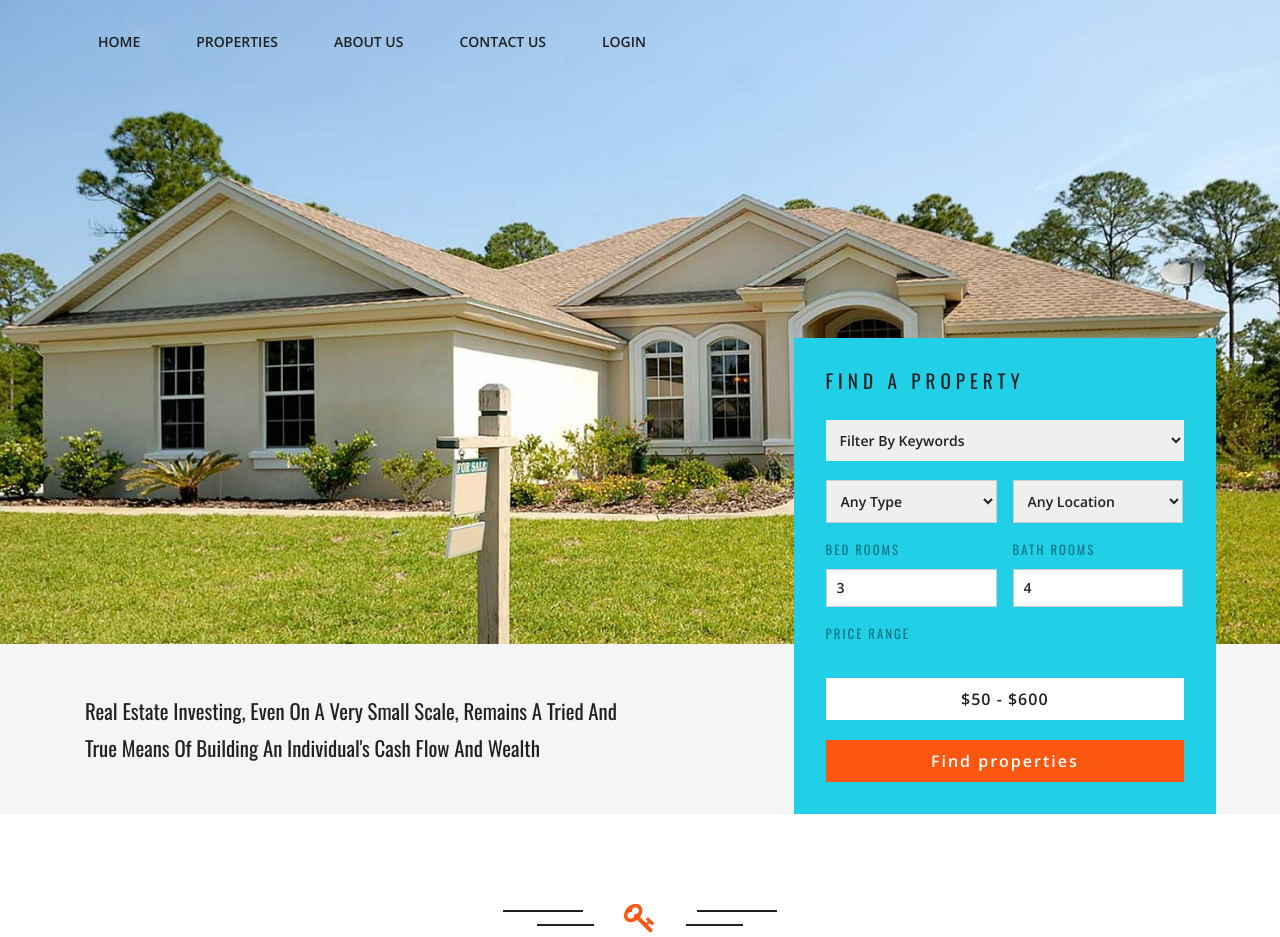
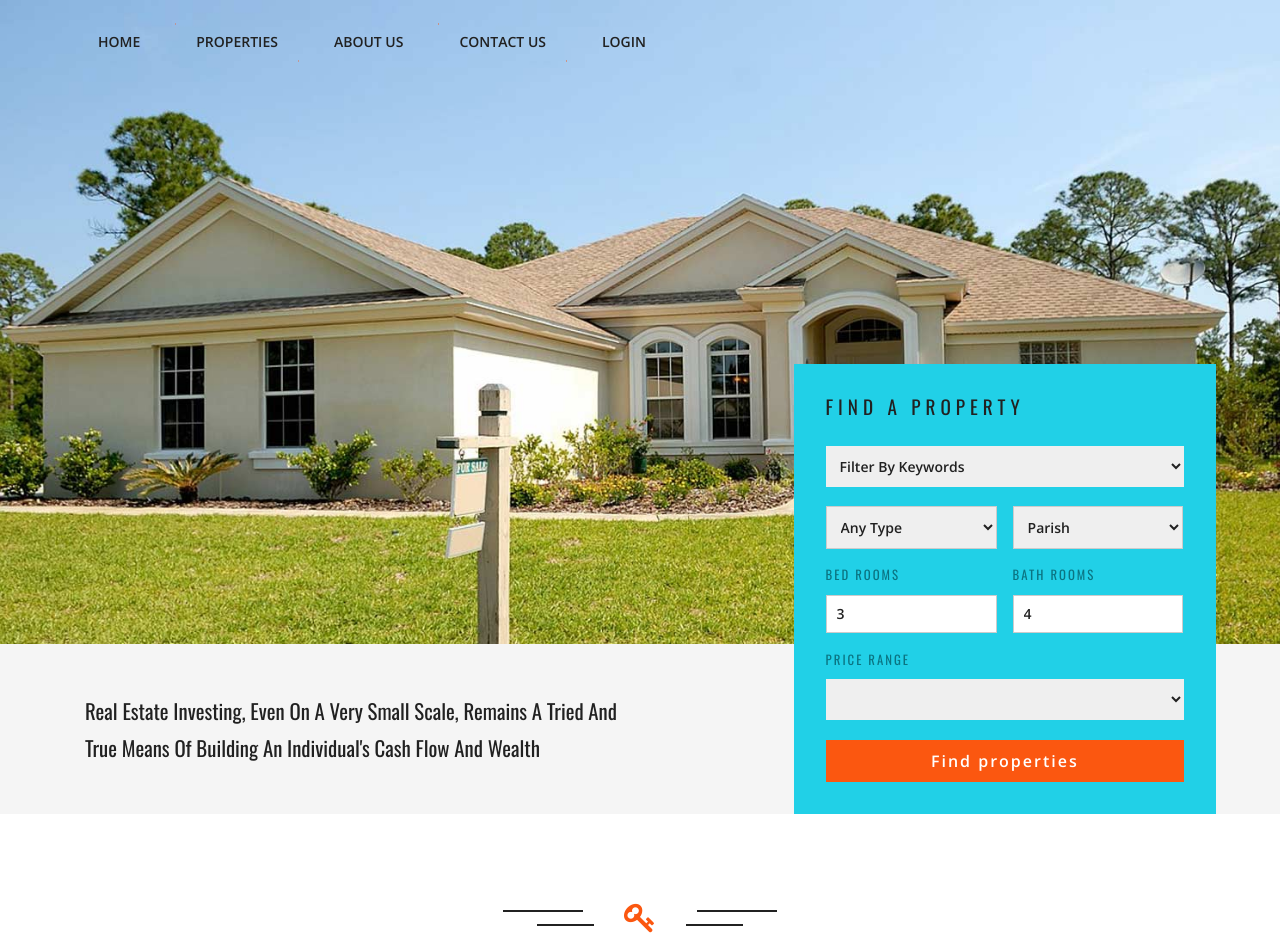
Before and after one commit to helium876/WSDI-GROUP-PROJECT, a PHP site: page / in a window 1280 px wide. Shown: the part 65-1002 px from the top of the page. Run offline with PHP 8.4, Linux system fonts and the light colour scheme.

Commit message:
Search Fix

```diff
--- a/index.php
+++ b/index.php
@@ -1,9 +1,3 @@
-<!--
-author: W3layouts
-author URL: http://w3layouts.com
-License: Creative Commons Attribution 3.0 Unported
-License URL: http://creativecommons.org/licenses/by/3.0/
--->
 <!DOCTYPE html>
 <html lang="en">
 <?php
@@ -51,7 +45,7 @@
 						</div>
 						<div class="w3_agileits_section_room">
 							<select onchange="change_country(this.value)" required="">
-								<option value="">Any Location</option>
+								<option value="">Parish</option>
 								<option value="">Australia</option>
 								<option value="">Sweden</option>
 								<option value="">Netherlands</option>
@@ -72,7 +66,12 @@
 					<div class="wthree_range_slider">
 						<h4>Price range</h4>
 						<div id="slider-range"></div>
-						<input type="text" id="amount" style="border: 0;" />
+						<select id="amount" name="">
+								<option value="">Less Than $1,000,000</option>
+								<option value="">$1,000,001 - $3,000,000</option>
+								<option value="">$3,000,001 - $5,000,000</option>
+								<option value="">Greater Than $5,000,000</option>
+							</select>
 
 					</div>
 					<input type="submit" value="Find properties">
```
Also changed, not shown: 1 other file.
